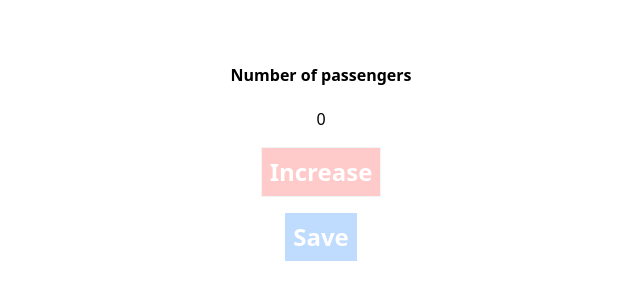
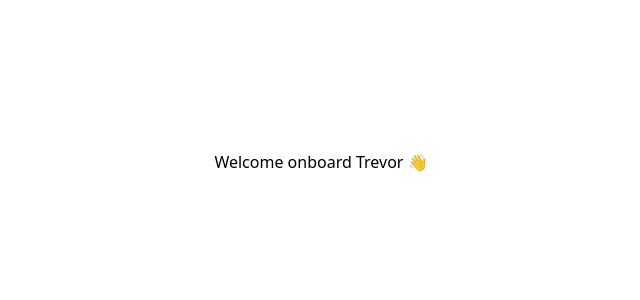
Before and after one commit to Kemelite1/Learn_frontend, a plain HTML site: page javascript/index.html in a window 1280 px wide. Shown: the part 238-538 px from the top of the page, without its empty margins (319-959 px from the left). Drawn offline with nearby package versions, Linux system fonts and the light colour scheme.

Commit message:
display the welcome message

```diff
--- a/javascript/index.html
+++ b/javascript/index.html
@@ -8,11 +8,10 @@
 </head>
 <body>
 <div class="h-screen flex flex-col items-center justify-center">
-    <h1 class="font-bold">Number of passengers</h1>
-    <h2 class="mt-5" id="counter">0</h2>
-    <button class="bg-red-200 text-white text-2xl p-2 mt-4 font-bold border border-gray-100 cursor-pointer" id="increment-btn" onclick="increment()">Increase</button>
 
-    <button class="bg-blue-200 text-white text-2xl p-2 mt-4 font-bold cursor-pointer" id="save-btn" onclick="save()">Save</button>
+    <p id="welcome-message"></p>
+
+
 </div>
 
 
--- a/javascript/script.js
+++ b/javascript/script.js
@@ -1,19 +1,12 @@
 'use strict';
 
-let username = "bovi"
-let message = "You have five new notifications"
-console.log(username +"" + ", " + message + "!");
+let welcomeElement = document.getElementById('welcome-message');
+let userName = 'Trevor ';
+let greeting = 'Welcome onboard';
+let message = greeting + ' ' + userName;
 
-let messageToUser = username + ", " + message + "!"
-console.log(messageToUser);
-
-let myName = 'Trevor Job';
-let greeting = 'Hello, my name is';
-
-let myGreeting = greeting + ' ' + myName + '.';
-console.log(myGreeting);
-
-
-console.log(10 + 10); //20 - number
-console.log("10" + 10); //1010 - string
-console.log(20 + "10"); //2010 - string
+function welcomeMessage(){
+    welcomeElement.innerText = message + '👋';
+    console.log(message);
+}
+welcomeMessage();
```
